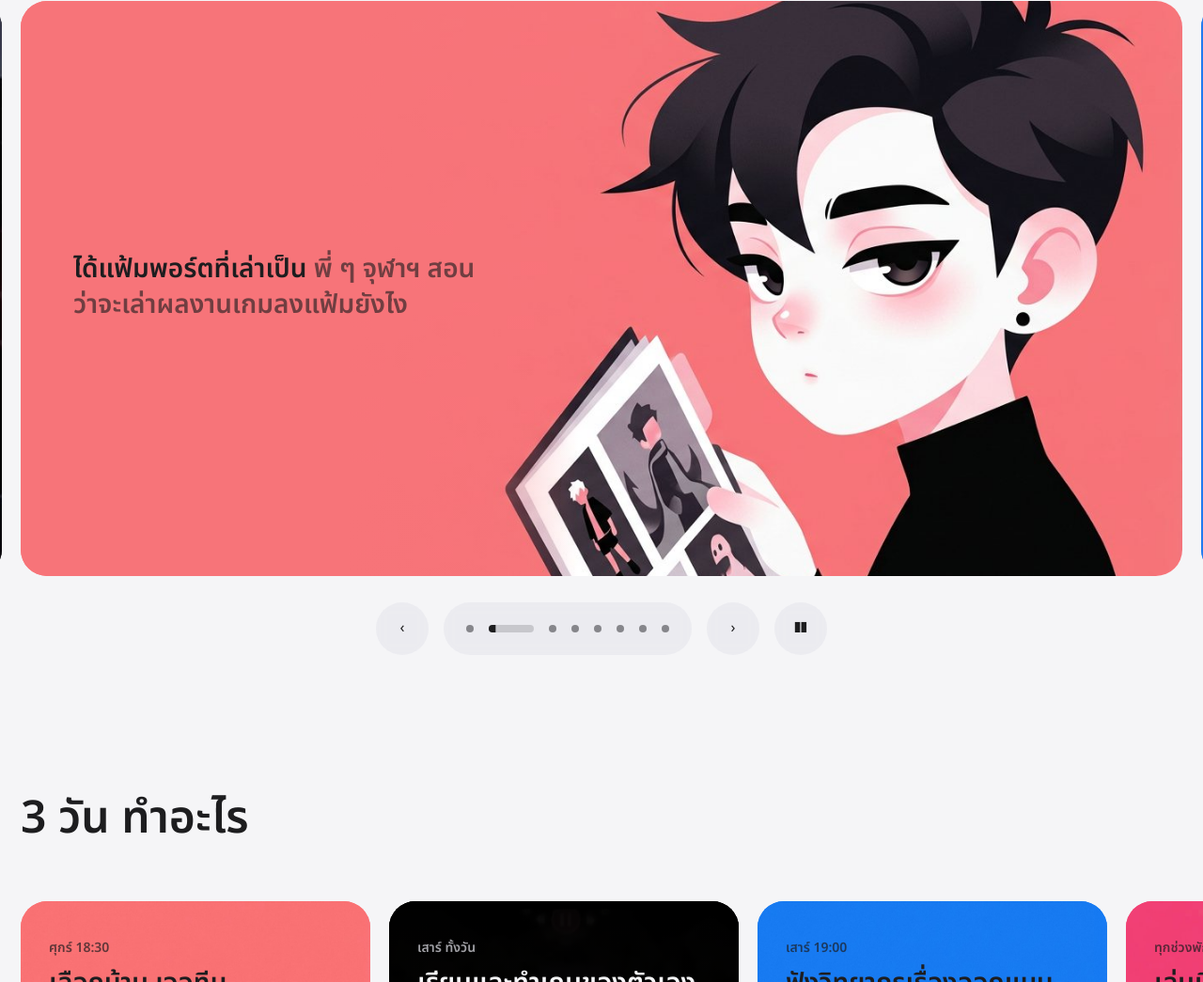
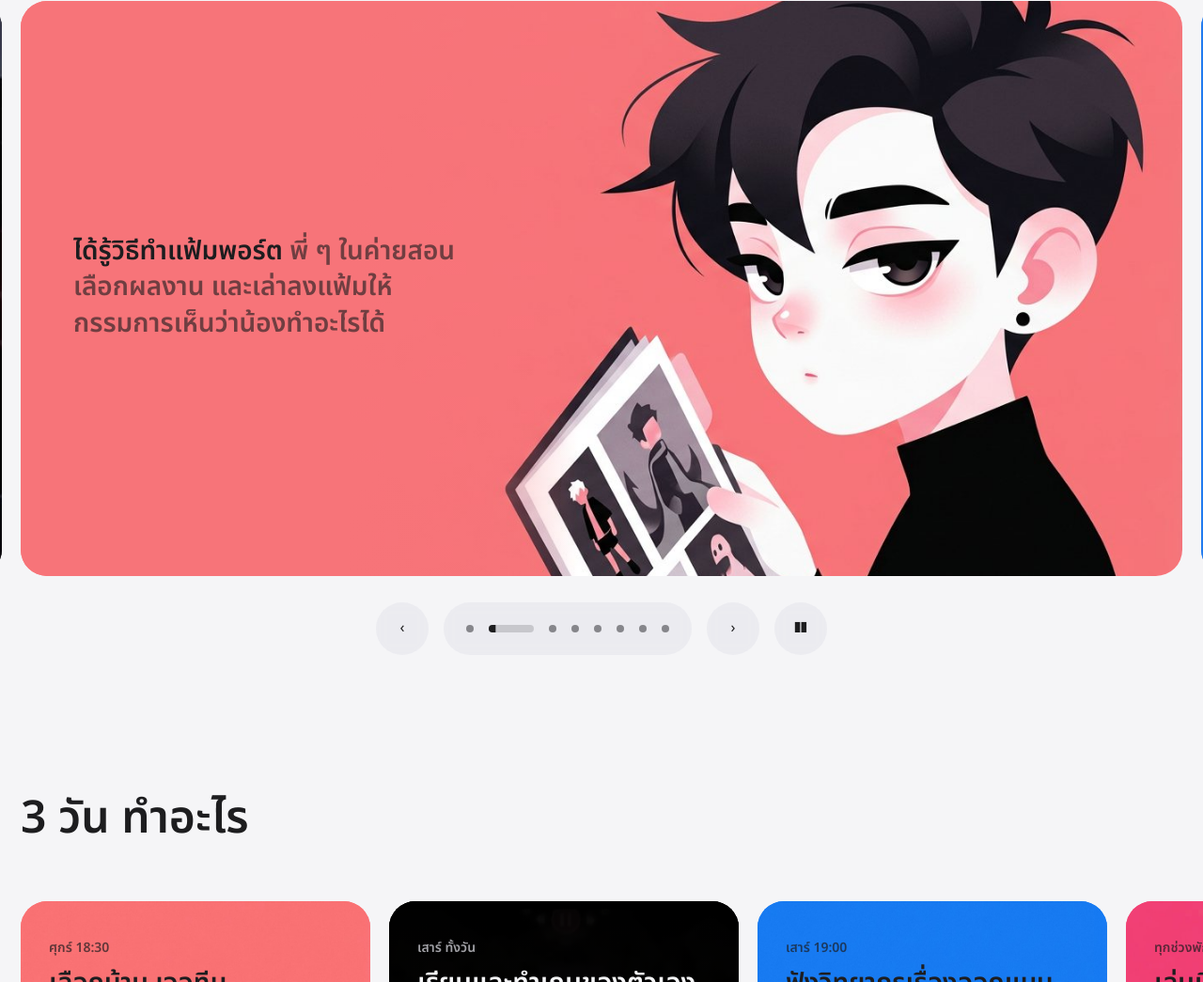
Before and after one commit to PepesX231/PortfolioCamp, a plain HTML site: page index.html in a window 1280 px wide. Shown: the part 1341-2386 px from the top of the page at 94% size. Drawn offline with Linux system fonts and the light colour scheme; grey boxes are pictures that could not be loaded.

Commit message:
Portfolio card copy: plain wording, not Chula-only
Co-Authored-By: Claude Opus 5.5 <noreply@anthropic.com>
Claude-Session: https://claude.ai/code/session_015vAgjD8f3orfkRPn8MehvE

```diff
--- a/index.html
+++ b/index.html
@@ -440,7 +440,7 @@ tick();setInterval(tick,30000);
 /* highlights gallery: horizontal cards, caption over media, timed dotnav */
 const HL=[
  ["ได้เกมของตัวเอง 1 เกม", "ทำเองตั้งแต่ต้นจนเล่นได้ เอาไปใส่แฟ้มพอร์ตยื่นมหาลัย", "<video src=\"vid/heart.mp4\" poster=\"img/heart.jpg\" muted loop playsinline preload=\"metadata\"></video>", "คลิปจริง: Heart"],
- ["ได้แฟ้มพอร์ตที่เล่าเป็น", "พี่ ๆ จุฬาฯ สอนว่าจะเล่าผลงานเกมลงแฟ้มยังไง", "<img class=\"ill\" data-bg=\"#f77479\" src=\"img/g-folder.jpg\" alt=\"\" loading=\"lazy\">", ""],
+ ["ได้รู้วิธีทำแฟ้มพอร์ต", "พี่ ๆ ในค่ายสอนเลือกผลงาน และเล่าลงแฟ้มให้กรรมการเห็นว่าน้องทำอะไรได้", "<img class=\"ill\" data-bg=\"#f77479\" src=\"img/g-folder.jpg\" alt=\"\" loading=\"lazy\">", ""],
  ["ได้รู้ว่าตัวเองถนัดอะไร", "เขียนโค้ด วาดอาร์ต ออกแบบ หรือนำเสนอ รู้ก่อนเลือกคณะ", "<img class=\"ill\" data-bg=\"#227bef\" src=\"img/g-know.jpg\" alt=\"\" loading=\"lazy\">", ""],
  ["ได้พื้นฐาน Unity หรือ Roblox", "โปรแกรมที่คนทำเกมใช้จริง ไม่เคยเขียนโค้ดมาก่อนก็เรียนได้", "<video src=\"vid/apocalypse.mp4\" poster=\"img/apocalypse.jpg\" muted loop playsinline preload=\"metadata\"></video>", "คลิปจริง: Apocalypse Building"],
  ["ได้คนเล่นเกมของเราจริง", "เปิดบูธให้ทีมอื่นลองเล่น แล้วบอกว่าควรแก้ตรงไหน", "<img class=\"ill\" data-bg=\"#f14074\" src=\"img/g-players.jpg\" alt=\"\" loading=\"lazy\">", ""],
```
